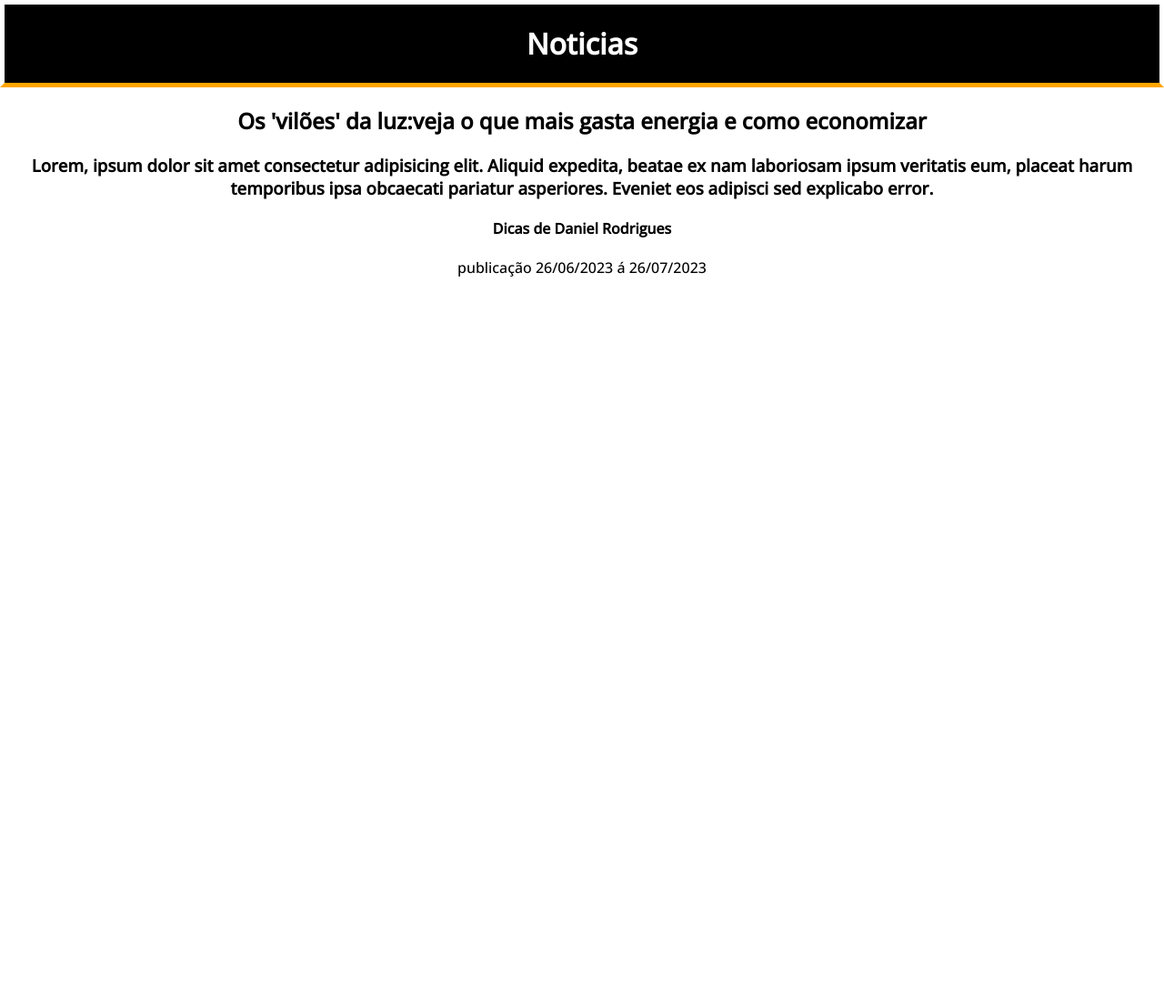
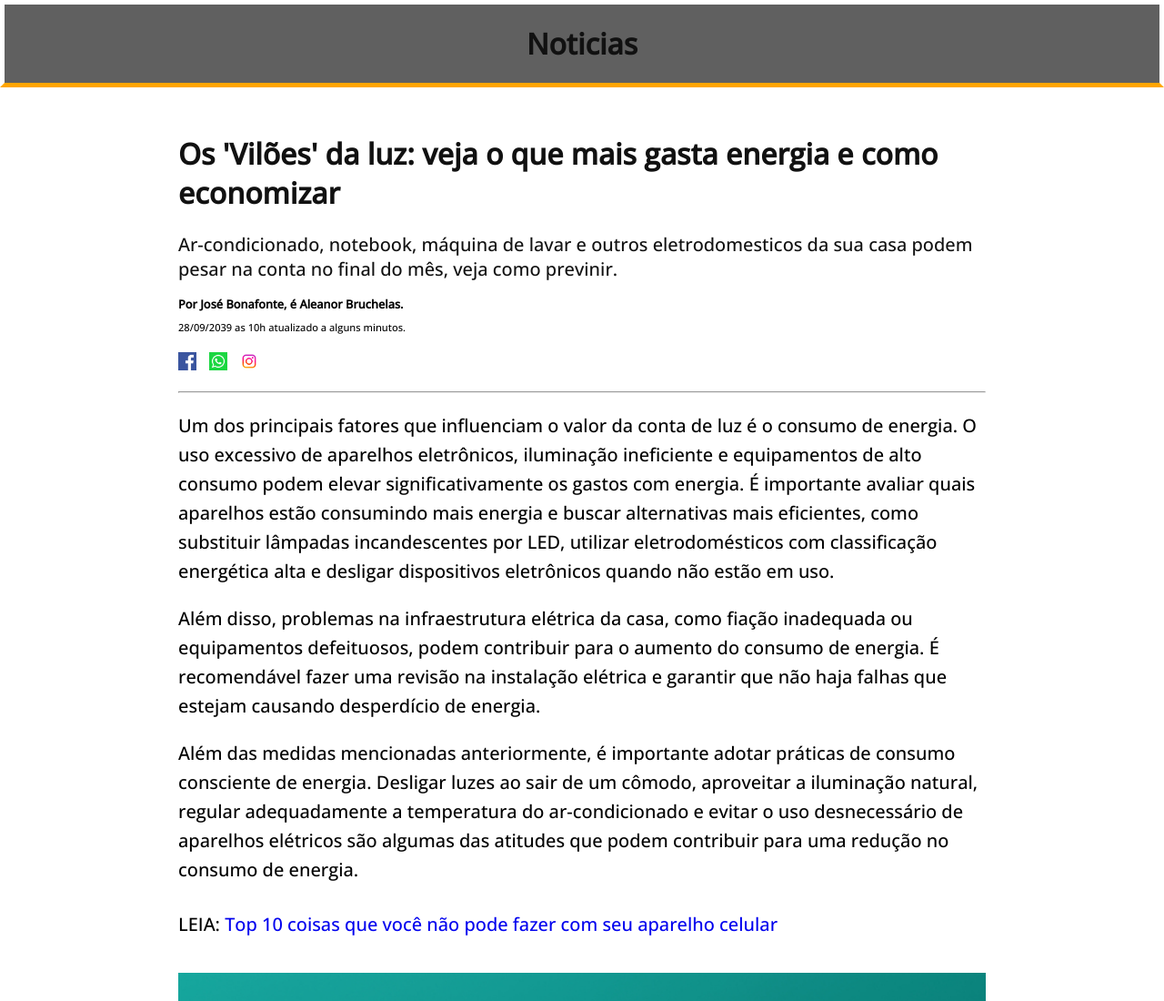
Before and after one commit to Dan1e1rodrigues/Cursos-Programador-BR, a plain HTML site: page MEUSEXERCICIOS/PAGINADENOTICIAS/index.html in a window 1280 px wide. Shown: the top 1100 px of the page at 91% size. Before the commit the page ends 800 px from the top, so only its background shows below. Drawn offline with nearby package versions, Linux system fonts and the light colour scheme.

Commit message:
Curso progbr
Finalizando o projeto site de noticias, junto com o professor do curso.

```diff
--- a/MEUSEXERCICIOS/PAGINADENOTICIAS/index.html
+++ b/MEUSEXERCICIOS/PAGINADENOTICIAS/index.html
@@ -16,19 +16,100 @@
         <h1>Noticias</h1>
     </div>
 
-    <div class="textcmd">
+    <div class="container">
+        <div class="header">
+            <h1>Os 'Vilões' da luz: veja o que mais gasta
+                energia e como economizar</h1>
 
-        <h2>Os 'vilões' da luz:veja o que mais gasta energia e como economizar</h2>
+            <h2 class="subtitle">
+                Ar-condicionado, notebook, máquina de lavar e
+                outros eletrodomesticos da sua casa podem pesar
+                na conta no final do mês, veja como previnir.
+            </h2>
 
-        <h3>Lorem, ipsum dolor sit amet consectetur adipisicing elit. Aliquid expedita, beatae ex nam laboriosam ipsum veritatis eum, placeat harum temporibus ipsa obcaecati pariatur asperiores. Eveniet eos adipisci sed explicabo error.
-        </h3>
+            <div>
+                <div class="author">
+                    Por José Bonafonte, é Aleanor Bruchelas.
+                </div>
+                <small>
+                    <sub>
+                    28/09/2039 as 10h atualizado a alguns minutos.
+                    </sub>
+                </small>
+            </div>
 
-        <h4>Dicas de Daniel Rodrigues</h4>
+            <div class="social-icons">
 
-        <p>publicação 26/06/2023 á 26/07/2023</p>
+                <!-- Icone facebook -->
+                <a href="#">
+                    <img class="social-icon" src="img/124010.png" alt="facebook">
+                </a>
 
-        <!-- Colocar os icones de redes sociais  -->
+                <!-- Icone zap -->
+                <a href="#">
+                    <img class="social-icon" src="img/124034.png" alt="whatsapp">
+                </a>
 
+                <!-- Icone instagram -->
+                <a href="#">
+                    <img class="social-icon" src="img/icone-do-instagram-de-logotipo-moderno-em-fundo-branco_578229-126.png" alt="instagram">
+                </a>
+            </div>
+            <hr>
+        </div>
+
+            <!-- Aqui eu vou colocar todo o conteúdo da pagina -->
+            <div class="content">
+                <p>
+                    Um dos principais fatores que influenciam o valor da conta de luz é o consumo de energia. O uso excessivo de aparelhos eletrônicos, iluminação ineficiente e equipamentos de alto consumo podem elevar significativamente os gastos com energia. É importante avaliar quais aparelhos estão consumindo mais energia e buscar alternativas mais eficientes, como substituir lâmpadas incandescentes por LED, utilizar eletrodomésticos com classificação energética alta e desligar dispositivos eletrônicos quando não estão em uso.
+                </p>
+
+                <p>
+                    Além disso, problemas na infraestrutura elétrica da casa, como fiação inadequada ou equipamentos defeituosos, podem contribuir para o aumento do consumo de energia. É recomendável fazer uma revisão na instalação elétrica e garantir que não haja falhas que estejam causando desperdício de energia.
+                </p>
+
+                <p>
+                    Além das medidas mencionadas anteriormente, é importante adotar práticas de consumo consciente de energia. Desligar luzes ao sair de um cômodo, aproveitar a iluminação natural, regular adequadamente a temperatura do ar-condicionado e evitar o uso desnecessário de aparelhos elétricos são algumas das atitudes que podem contribuir para uma redução no consumo de energia.
+                </p>
+
+                <div class="cta">
+                    LEIA:
+                    <a href="#">
+                        Top 10 coisas que você não pode fazer com seu aparelho celular
+                    </a>
+                </div>
+
+                <figure>
+                    <img src="img/economia-eletrodomesticos-1.jpg" alt="Figura ilustrativa economia">
+                    <figcaption>Economia de energia Scopy Energy</figcaption>
+                </figure>
+
+                <div class="cta">
+                    LEIA:
+                    <a href="#">
+                        Top 10 coisas que você não pode fazer com seu aparelho celular
+                    </a>
+                    Veja mais dicas no site da prefeitura da energia de São Paulo.
+                </div>
+
+                <h2>1. Formas de economizar</h2>
+
+                <p>
+                    Para aqueles que desejam investir em soluções de longo prazo, a instalação de painéis solares ou a utilização de outras fontes de energia renovável pode ser uma opção viável. Essas alternativas podem reduzir significativamente a dependência da rede elétrica convencional e, consequentemente, diminuir o valor da conta de luz.
+                </p>
+
+                <p>
+                    Em resumo, uma conta de luz cara pode ser resultado de diversos fatores, incluindo o consumo excessivo de energia, problemas na infraestrutura elétrica e aumento das tarifas. Através de medidas de economia de energia, consumo consciente e a busca por soluções alternativas, é possível reduzir os gastos com energia elétrica e aliviar o impacto financeiro dessa despesa.
+                </p>
+
+                <p>
+                    Um dos principais fatores que influenciam o valor da conta de luz é o consumo de energia. O uso excessivo de aparelhos eletrônicos, iluminação ineficiente e equipamentos de alto consumo podem elevar significativamente os gastos com energia. É importante avaliar quais aparelhos estão consumindo mais energia e buscar alternativas mais eficientes, como substituir lâmpadas incandescentes por LED, utilizar eletrodomésticos com classificação energética alta e desligar dispositivos eletrônicos quando não estão em uso.
+                </p>
+
+                <p>
+                    Além disso, problemas na infraestrutura elétrica da casa, como fiação inadequada ou equipamentos defeituosos, podem contribuir para o aumento do consumo de energia. É recomendável fazer uma revisão na instalação elétrica e garantir que não haja falhas que estejam causando desperdício de energia.
+                </p>
+            </div>
     </div>
 
 </body>
--- a/MEUSEXERCICIOS/PAGINADENOTICIAS/style.css
+++ b/MEUSEXERCICIOS/PAGINADENOTICIAS/style.css
@@ -4,15 +4,77 @@ body{
     padding: 0;
 }
 
+h1, h2{
+    color: #111;
+}
+
 #topbar1{
-    background-color: black;
+    background-color: rgb(96, 96, 96);
     text-align: center;
     color:white;
     border:solid 5px;
     border-bottom-color:orange;
 }
 
-.textcmd{
-    text-align: center;
+.container{
+    max-width: 888px;
+    margin: auto;
+    padding: 30px;
+}
+
+.headline{
+    font-size:56px;
+    line-height: 64px;
+}
+
+.subtitle{
+    font-weight: normal;
+    font-size: 20px;
+}
+
+.header{
 
 }
+
+.author{
+    font-weight: bold;
+    font-size: 0.8em;
+}
+
+.social-icons{
+    margin-top: 10px;
+}
+
+/* Tamanho dos icons */
+.social-icon{
+    width: 20px;
+    padding: 10px 10px 10px 0px;
+}
+
+a{
+    text-decoration: none;
+}
+
+.content{
+    margin:auto;
+    max-width: 650;
+}
+
+p {
+    font-size: 20px;
+    line-height: 32px;
+}
+
+.cta{
+    font-size: 20px;
+    margin: 30px 0px;
+}
+
+figure{
+    padding: 0;
+    margin: 40px 0;
+}
+
+figure > img {
+    width: 100%;
+}
```
Also changed, not shown: MEUSEXERCICIOS/PAGINADENOTICIAS/img/124010.png (added), MEUSEXERCICIOS/PAGINADENOTICIAS/img/124034.png (added), MEUSEXERCICIOS/PAGINADENOTICIAS/img/economia-eletrodomesticos-1.jpg (added), MEUSEXERCICIOS/PAGINADENOTICIAS/img/icone-do-instagram-de-logotipo-moderno-em-fundo-branco_578229-126.png (added).
